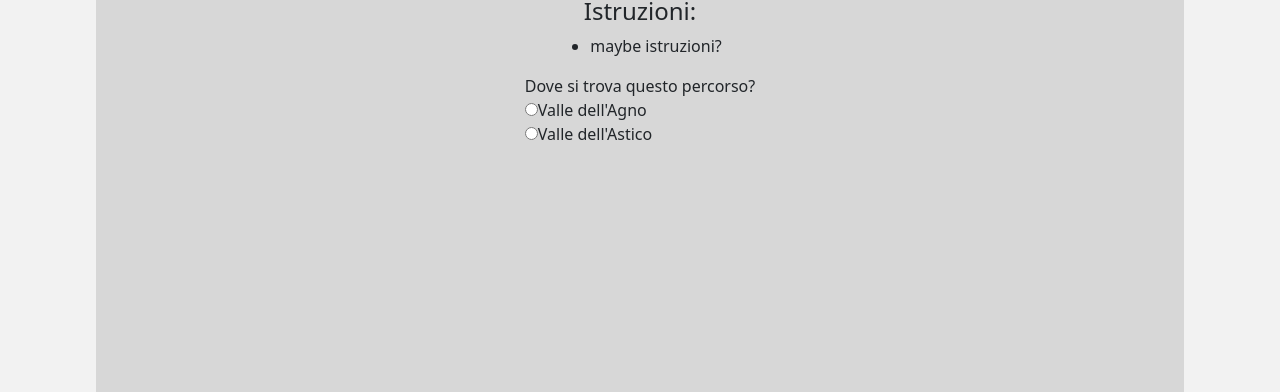
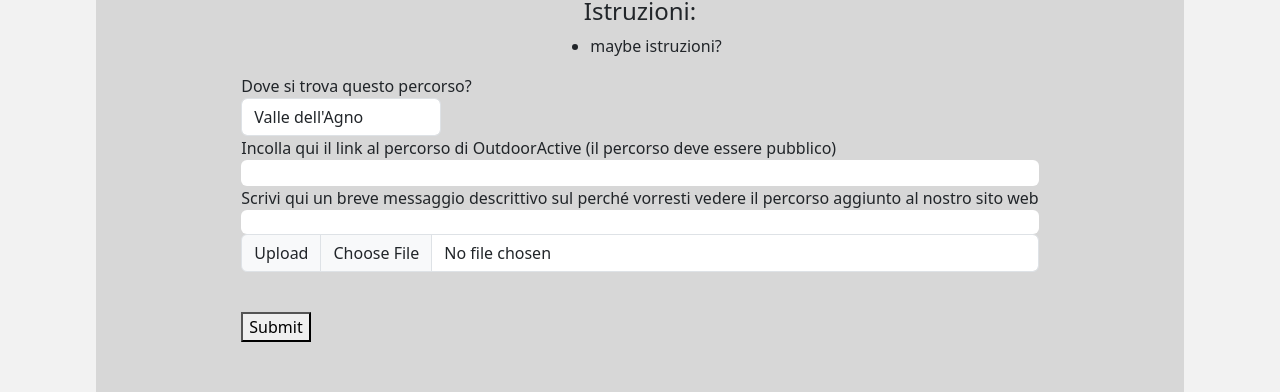
Before and after one commit to URBA22/ValliEnergia, an Angular app: page /richiedi in a window 1280 px wide. Shown: the part 187-579 px from the top of the page. Built offline with nearby package versions, Linux system fonts and the light colour scheme; no server answers.

Commit message:
added requestform functionalities

```diff
--- a/src/app/components/requestform/requestform.component.html
+++ b/src/app/components/requestform/requestform.component.html
@@ -6,14 +6,23 @@
       <li>maybe istruzioni?</li>
     </ul>
 
-    <form>
+    <form #reqForm="ngForm" (ngSubmit)="onSubmit(reqForm)">
       Dove si trova questo percorso?<br>
-      <input type="radio" id="agno" name="posizione" value="AGN">
-      <label for="agno">Valle dell'Agno</label><br>
-      <input type="radio" id="astico" name="posizione" value="AST">
-      <label for="astico">Valle dell'Astico</label><br>
-
-
+      <div class="form-group">
+        <select title="zone" class="form-control w-25" [(ngModel)]="tmpForm.zona" name="zona">
+          <option value="AGN">Valle dell'Agno</option>
+          <option value="AST">Valle dell'Astico</option>
+        </select>
+        <label for="oaUrl"><p class="mb-0">Incolla qui il link al percorso di OutdoorActive (il percorso deve essere pubblico)</p></label><br>
+        <input title="oaUrl" class="w-100 rounded border-0" [(ngModel)]="tmpForm.oaUrl" name="oaUrl" required><br>
+        <label for="messaggio">Scrivi qui un breve messaggio descrittivo sul perché vorresti vedere il percorso aggiunto al nostro sito web</label><br>
+        <input title="messaggio" class="w-100 h-25 rounded border-0" [(ngModel)]="tmpForm.messaggio" name="messaggio" required><br>
+        <div class="input-group mb-3">
+          <label class="input-group-text" for="img">Upload</label>
+          <input type="file" class="form-control" id="img" (change)="onFileChange($event)">
+        </div>
+      </div><br>
+      <button type="submit">Submit</button>
     </form>
   </div>
 </div>
--- a/src/app/components/requestform/requestform.component.ts
+++ b/src/app/components/requestform/requestform.component.ts
@@ -1,12 +1,47 @@
+import { HttpClient } from '@angular/common/http';
 import { Component } from '@angular/core';
+import { FormsModule, NgForm } from '@angular/forms';
+import { FormrequestService } from '../../services/formrequest.service';
 
 @Component({
   selector: 'app-requestform',
   standalone: true,
-  imports: [],
+  imports: [
+    FormsModule
+  ],
   templateUrl: './requestform.component.html',
   styleUrl: './requestform.component.css'
 })
 export class RequestformComponent {
+  constructor(private formSrv : FormrequestService){}
 
+  tmpForm = {
+    zona: 'AGN',
+    oaUrl: '',
+    messaggio: '',
+    img: null as File | null
+  }
+
+  onFileChange(event: Event) {
+    const input = event.target as HTMLInputElement;
+    if (input.files && input.files.length) {
+      this.tmpForm.img = input.files[0];
+    }
+  }
+
+  onSubmit(form: NgForm){
+    if(form.valid){
+      const formData = new FormData();
+      formData.append('zona', this.tmpForm.zona);
+      formData.append('oaUrl', this.tmpForm.oaUrl);
+      formData.append('messaggio', this.tmpForm.messaggio);
+      if (this.tmpForm.img) {
+        formData.append('img', this.tmpForm.img);
+      }
+      this.formSrv.submitForm(formData);
+    }
+    else{
+      alert("Form is invalid");
+    }
+  }
 }
--- /dev/null
+++ b/src/app/services/formrequest.service.ts
@@ -0,0 +1,15 @@
+import { HttpClient } from '@angular/common/http';
+import { Injectable } from '@angular/core';
+import { response } from 'express';
+import { Observable } from 'rxjs';
+
+@Injectable({
+  providedIn: 'root'
+})
+export class FormrequestService {
+  constructor(private http: HttpClient) { }
+
+  submitForm(form: FormData){
+    return this.http.post("http://192.168.123.24:3000/form", form).subscribe(response => alert("OK"), error => alert("KO"));
+  }
+}
```
